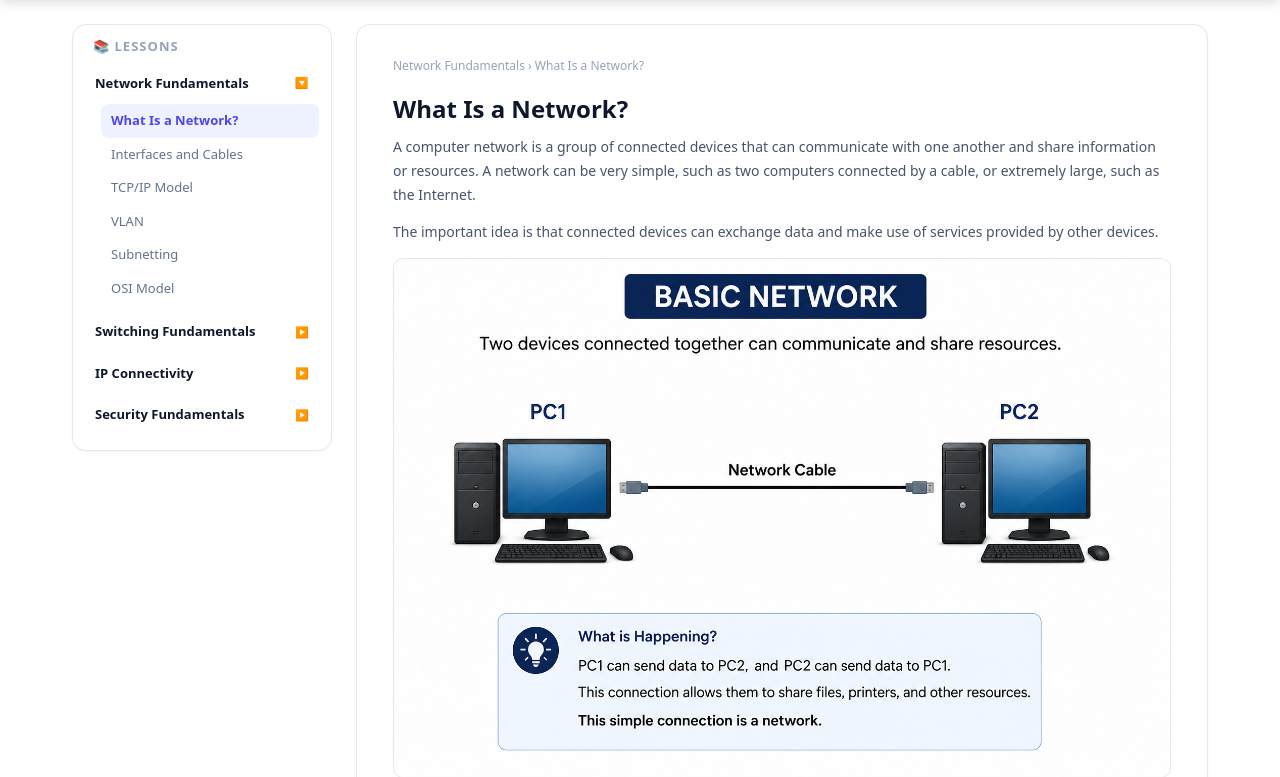
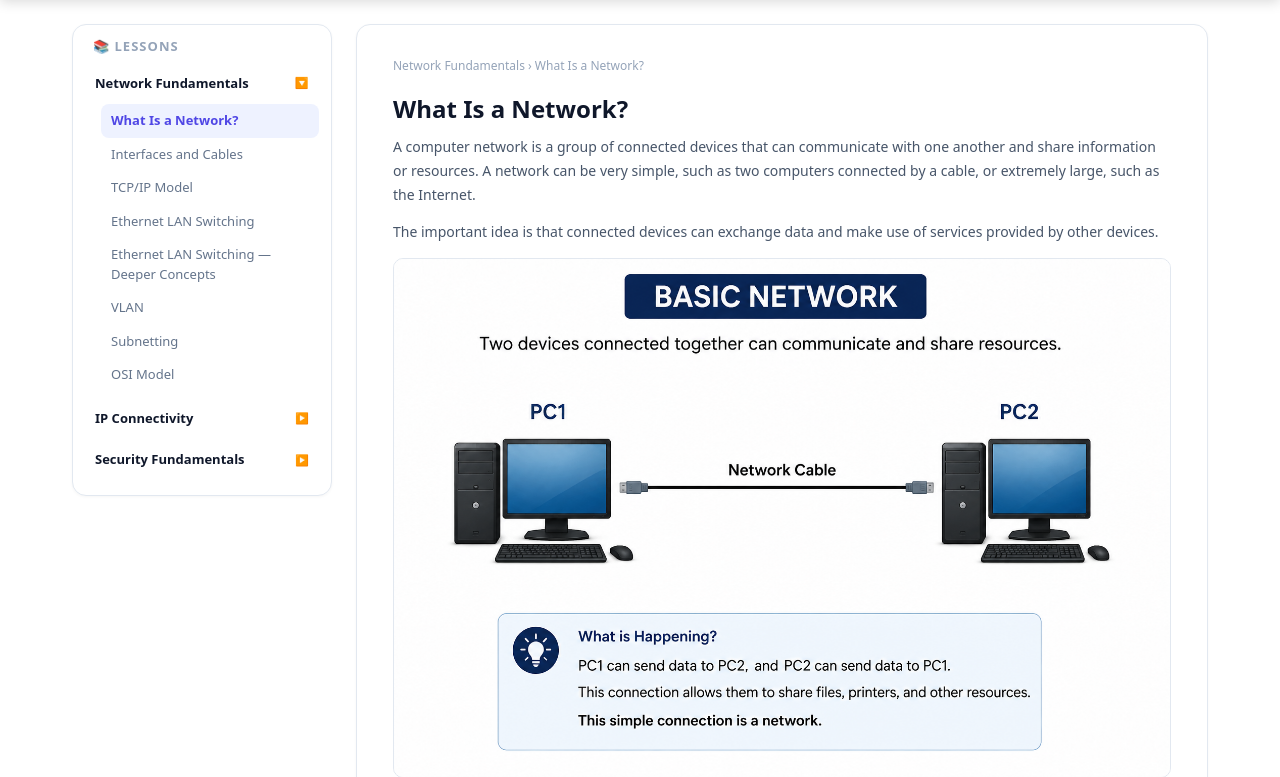
Before and after one commit to alikalary1997/NetMaster, a Django app: template quiz/templates/quiz/study_content.html in a window 1280 px wide. Shown: the part 70-847 px from the top of the page. Run offline with Django 5.2, Linux system fonts and the light colour scheme; the template is opened without the code that fills it, so the values that code supplies are empty; style sheets or scripts are compiled from the project's sources.

Commit message:
rek xstne bashakan

```diff
--- a/quiz/templates/quiz/study_content.html
+++ b/quiz/templates/quiz/study_content.html
@@ -24,20 +24,11 @@
                     <button class="study-lesson active" data-lesson="lesson-what-is-network" onclick="showLesson(this)">What Is a Network?</button>
                     <button class="study-lesson" data-lesson="lesson-interfaces" onclick="showLesson(this)">Interfaces and Cables</button>
                     <button class="study-lesson" data-lesson="lesson-tcpip" onclick="showLesson(this)">TCP/IP Model</button>
+                    <button class="study-lesson" data-lesson="lesson-ethernet" onclick="showLesson(this)">Ethernet LAN Switching</button>
+                    <button class="study-lesson" data-lesson="lesson-ethernet-deep" onclick="showLesson(this)">Ethernet LAN Switching — Deeper Concepts</button>
                     <button class="study-lesson" data-lesson="lesson-1" onclick="showLesson(this)">VLAN</button>
                     <button class="study-lesson" data-lesson="lesson-2" onclick="showLesson(this)">Subnetting</button>
                     <button class="study-lesson" data-lesson="lesson-3" onclick="showLesson(this)">OSI Model</button>
-                </div>
-            </div>
-
-            <div class="study-topic">
-                <button class="study-topic-btn" onclick="toggleTopic(this)">
-                    <span>Switching Fundamentals</span>
-                    <span class="arrow">▶</span>
-                </button>
-                <div class="study-lessons">
-                    <button class="study-lesson" data-lesson="lesson-ethernet" onclick="showLesson(this)">Ethernet LAN Switching</button>
-                    <button class="study-lesson" data-lesson="lesson-ethernet-deep" onclick="showLesson(this)">Ethernet LAN Switching — Deeper Concepts</button>
                 </div>
             </div>
 
```
